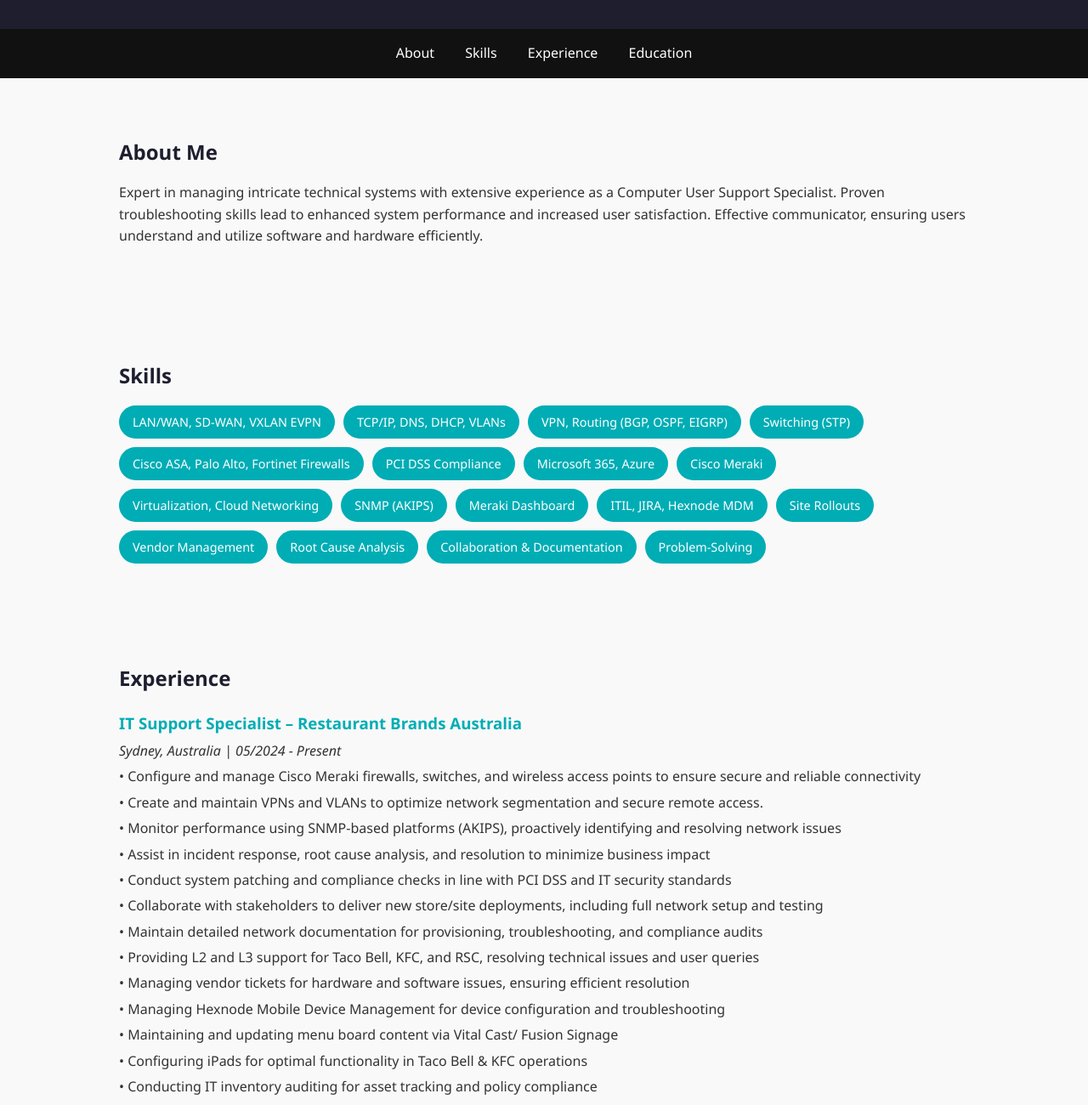
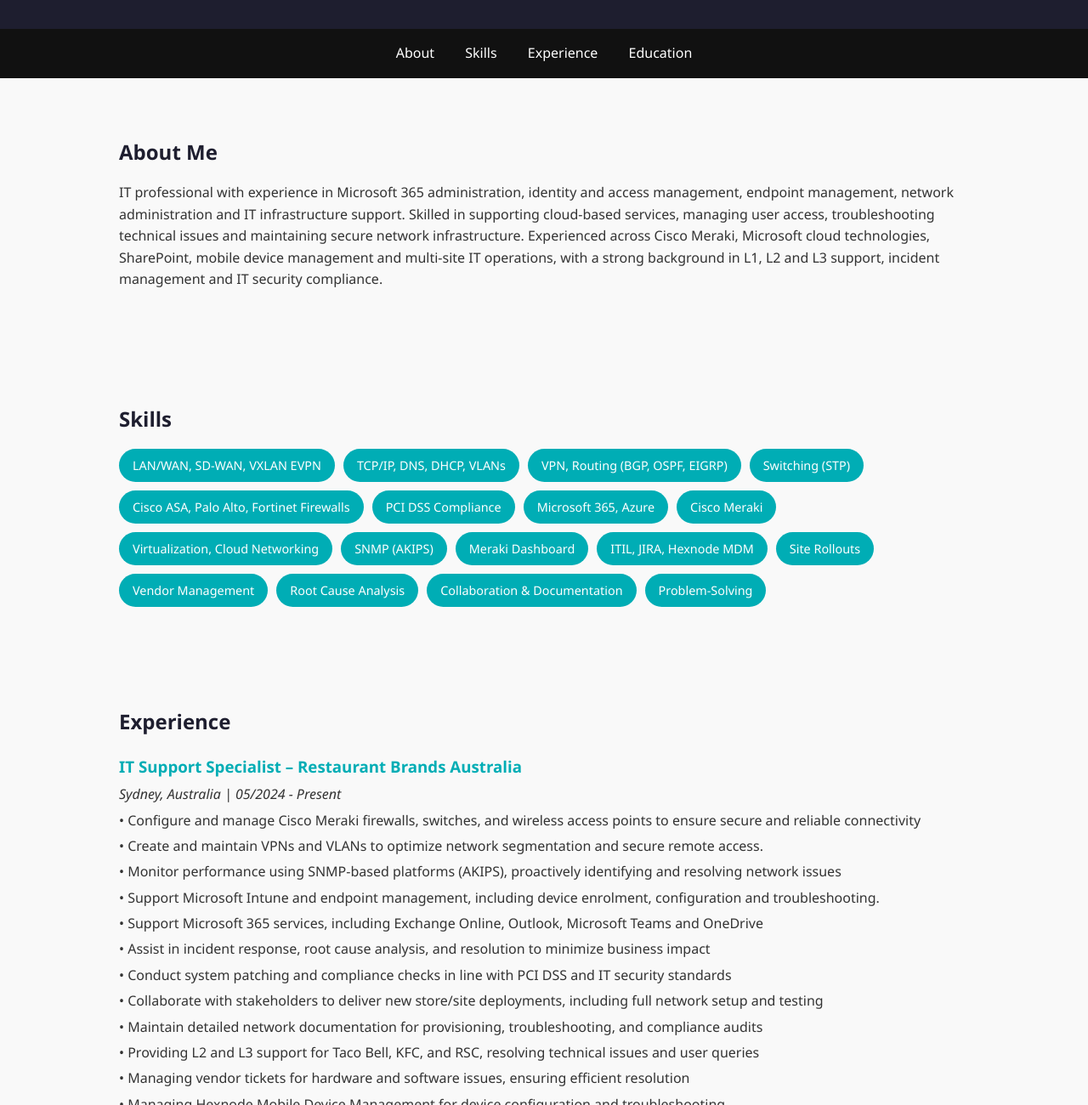
Before and after one commit to auqib/auqib.github.io, a plain HTML site: page index.html in a window 1280 px wide. Shown: the part 337-1637 px from the top of the page at 85% size. Drawn offline with Linux system fonts and the light colour scheme.

Commit message:
Update index.html

```diff
--- a/index.html
+++ b/index.html
@@ -119,9 +119,11 @@
 <section id="about">
   <h2>About Me</h2>
   <p>
-    Expert in managing intricate technical systems with extensive experience as a Computer User Support Specialist.
-    Proven troubleshooting skills lead to enhanced system performance and increased user satisfaction.
-    Effective communicator, ensuring users understand and utilize software and hardware efficiently.
+  IT professional with experience in Microsoft 365 administration, identity and access management, endpoint management,
+network administration and IT infrastructure support. Skilled in supporting cloud-based services, managing user access,
+troubleshooting technical issues and maintaining secure network infrastructure. Experienced across Cisco Meraki, Microsoft
+cloud technologies, SharePoint, mobile device management and multi-site IT operations, with a strong background in L1, L2 and
+L3 support, incident management and IT security compliance.
   </p>
 </section>
 
@@ -160,6 +162,8 @@
 access.</p>
     <p>• Monitor performance using SNMP-based platforms (AKIPS), proactively identifying and resolving
 network issues</p>
+     <p>•  Support Microsoft Intune and endpoint management, including device enrolment, configuration and troubleshooting. </p>
+    <p>• Support Microsoft 365 services, including Exchange Online, Outlook, Microsoft Teams and OneDrive</p>
     <p>• Assist in incident response, root cause analysis, and resolution to minimize business impact</p>
     <p>• Conduct system patching and compliance checks in line with PCI DSS and IT security standards</p>
     <p>• Collaborate with stakeholders to deliver new store/site deployments, including full network setup
```
